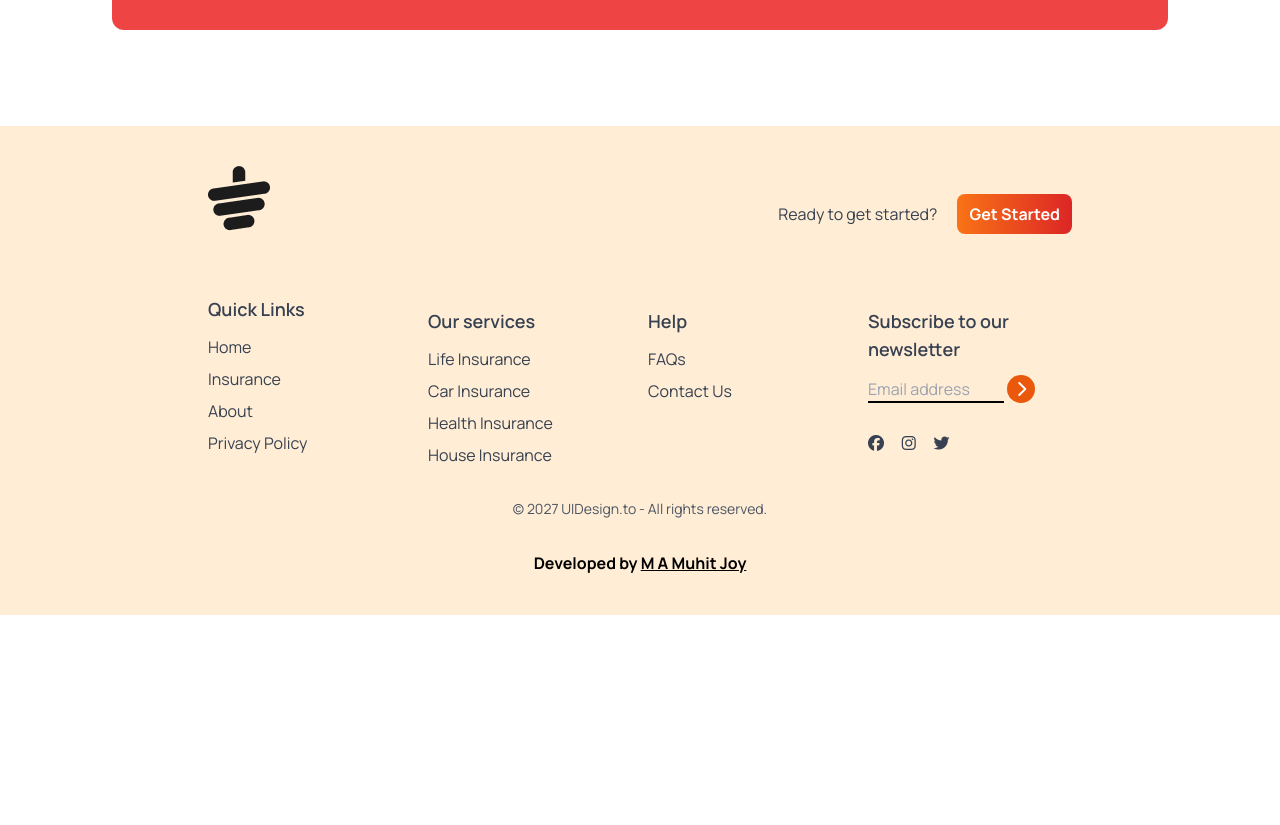
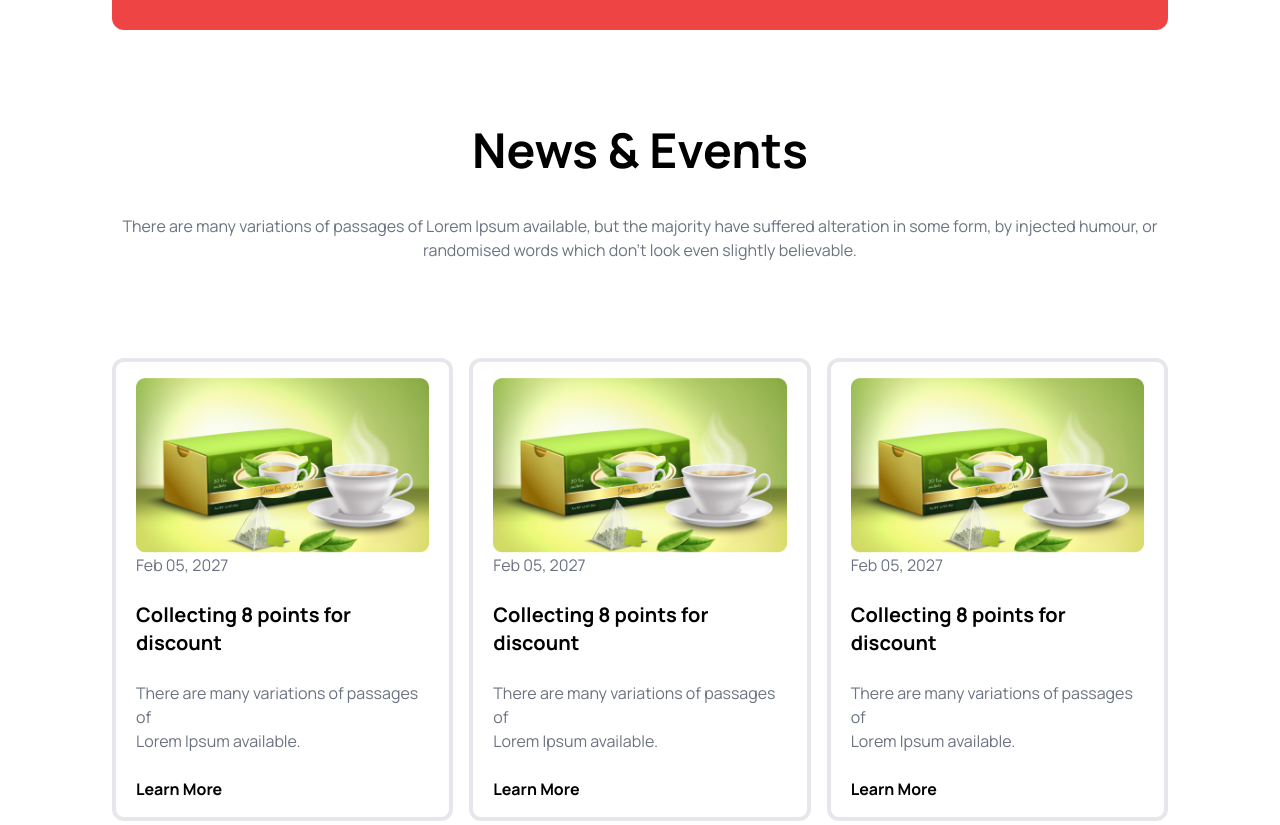
Before and after one commit to muhitjoy/tea-house-club-with-tailwind, a plain HTML site: page index.html in a window 1280 px wide. Shown: the part 2460-3285 px from the top of the page. Before the commit the page ends 3075 px from the top, so only its background shows below. Drawn offline with nearby package versions, Linux system fonts and the light colour scheme.

Commit message:
added tea house project

```diff
--- a/index.html
+++ b/index.html
@@ -265,7 +265,62 @@
           </div>
         </div>
       </section>
-      <!-- news section Homework -->
+
+       <!-- News and Event section -->
+      <section class="mt-24">
+        <!-- title -->
+        <div class="text-center ">
+          <h1 class="text-5xl font-bold my-10">News & Events</h1>
+          <p class="text-gray-500">
+            There are many variations of passages of Lorem Ipsum available, but
+            the majority have suffered alteration in some form, by injected
+            humour, or randomised words which don't look even slightly
+            believable.
+          </p>
+        </div>
+        <!-- box content -->
+         <div class="grid grid-cols-1 md:grid-cols-2 lg:grid-cols-3 gap-4 my-24 ">
+            <!-- box 1 -->
+             <div class="bg-white px-5 py-4 border-4 rounded-xl ">
+                <img src="images/news-1.png" alt="">
+                <div>
+                    <p class="text-gray-500">Feb 05, 2027</p>
+                    <br>
+                    <h1 class="text-xl font-bold">Collecting 8 points for discount</h1>
+                    <br>
+                    <p class="text-gray-500">There are many variations of passages of <br> Lorem Ipsum available.</p>
+                    <br>
+                    <h3 class="text-black font-bold">Learn More</h3>
+                </div>
+             </div>
+            <!-- box 2 -->
+             <div class="bg-white px-5 py-4 border-4 rounded-xl ">
+                <img src="images/news-1.png" alt="">
+                <div>
+                    <p class="text-gray-500">Feb 05, 2027</p>
+                    <br>
+                    <h1 class="text-xl font-bold">Collecting 8 points for discount</h1>
+                    <br>
+                    <p class="text-gray-500">There are many variations of passages of <br> Lorem Ipsum available.</p>
+                    <br>
+                    <h3 class="text-black font-bold">Learn More</h3>
+                </div>
+             </div>
+            <!-- box 3 -->
+             <div class="bg-white px-5 py-4 border-4 rounded-xl">
+                <img src="images/news-1.png" alt="">
+                <div>
+                    <p class="text-gray-500">Feb 05, 2027</p>
+                    <br>
+                    <h1 class="text-xl font-bold">Collecting 8 points for discount</h1>
+                    <br>
+                    <p class="text-gray-500">There are many variations of passages of <br> Lorem Ipsum available.</p>
+                    <br>
+                    <h3 class="text-black font-bold">Learn More</h3>
+                </div>
+             </div>
+         </div>
+      </section>
     </main>
     <!-- footer section -->
     <footer class="bg-orange-100 text-gray-700 py-10 px-4 md:px-16">
```
